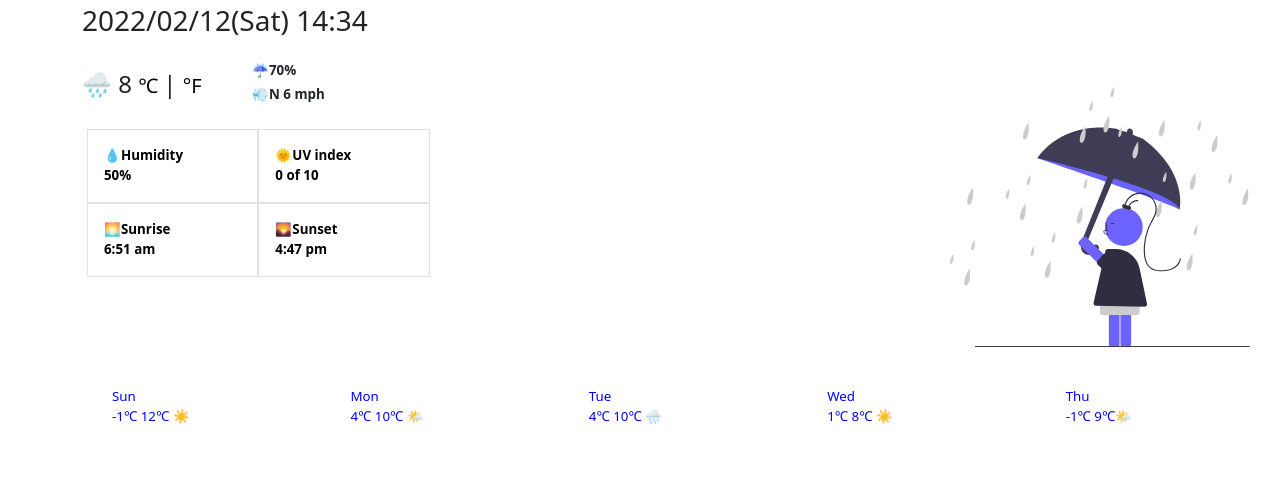
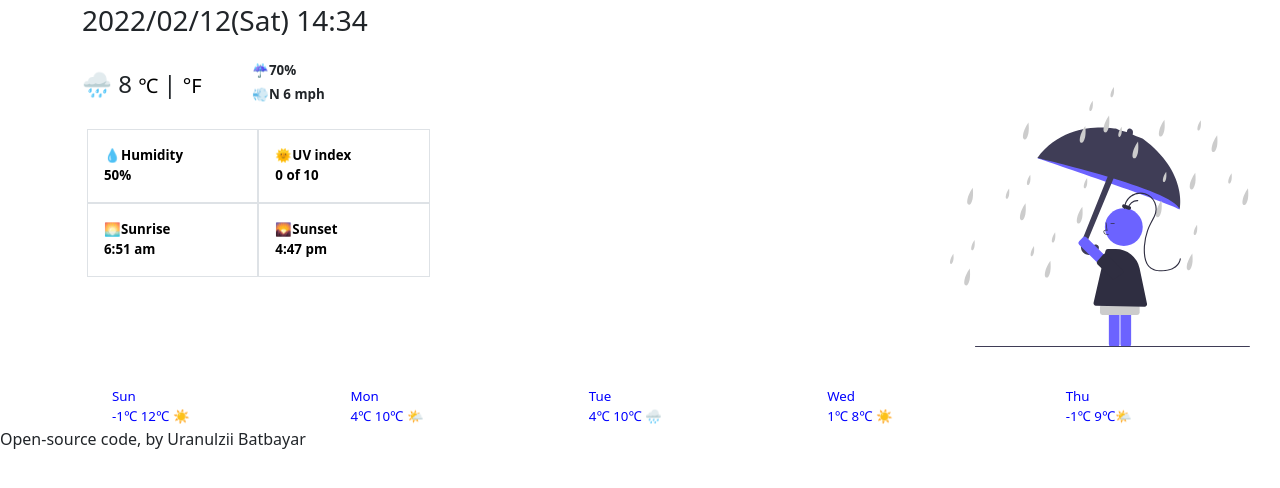
Before and after one commit to Uranulzii/my-weather-app-desu, a plain HTML site: page index.html in a window 1280 px wide. Shown: the part 182-670 px from the top of the page. Drawn offline with nearby package versions, Linux system fonts and the light colour scheme.

Commit message:
Update index.html

```diff
--- a/index.html
+++ b/index.html
@@ -86,6 +86,7 @@
         <div class="col order">Thu <br> -1℃ 9℃🌤</div>
       </div>
     </div>
+    Open-source code, by Uranulzii Batbayar
     <script src="src/javascript.js"></script>
   </body>
 </html>
```
